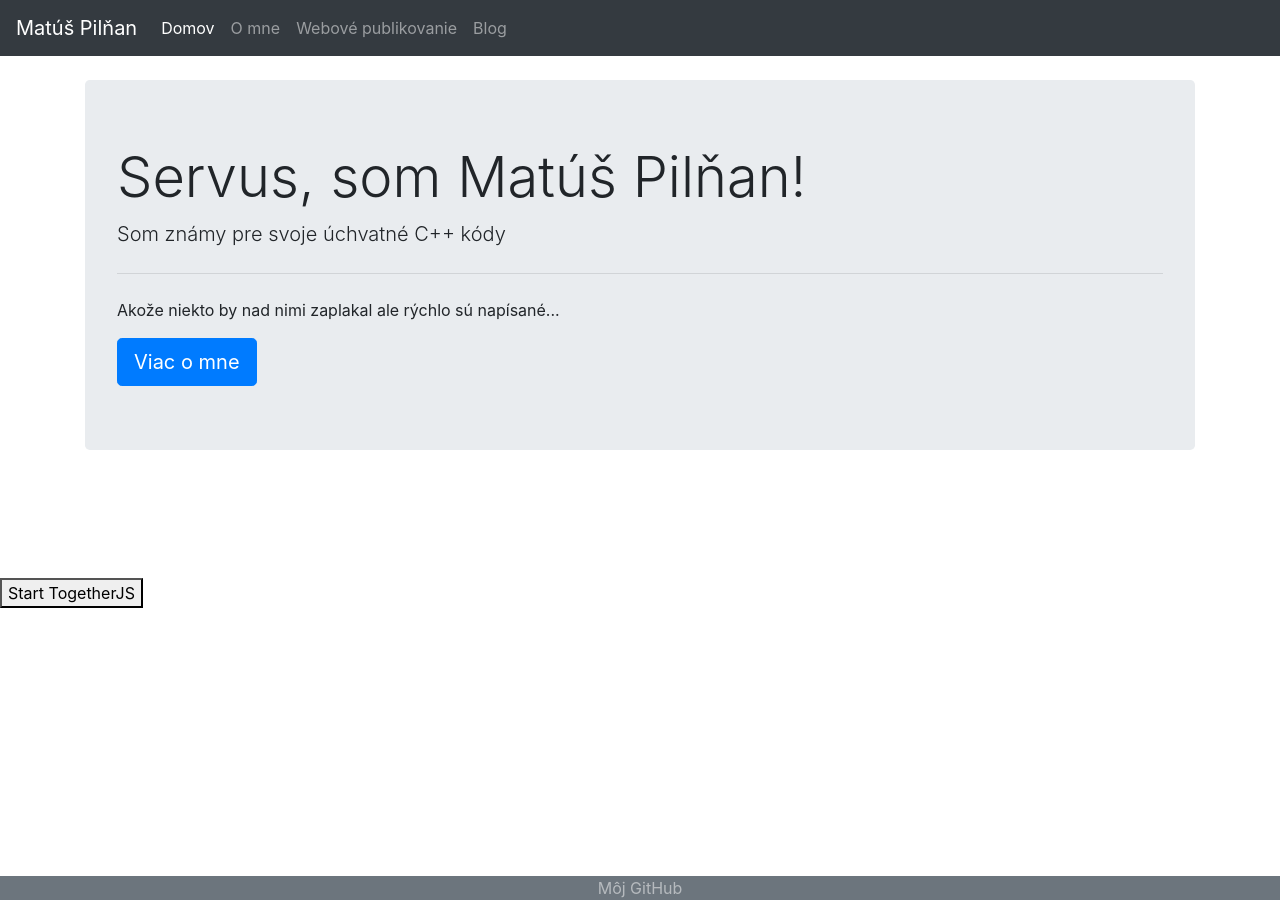
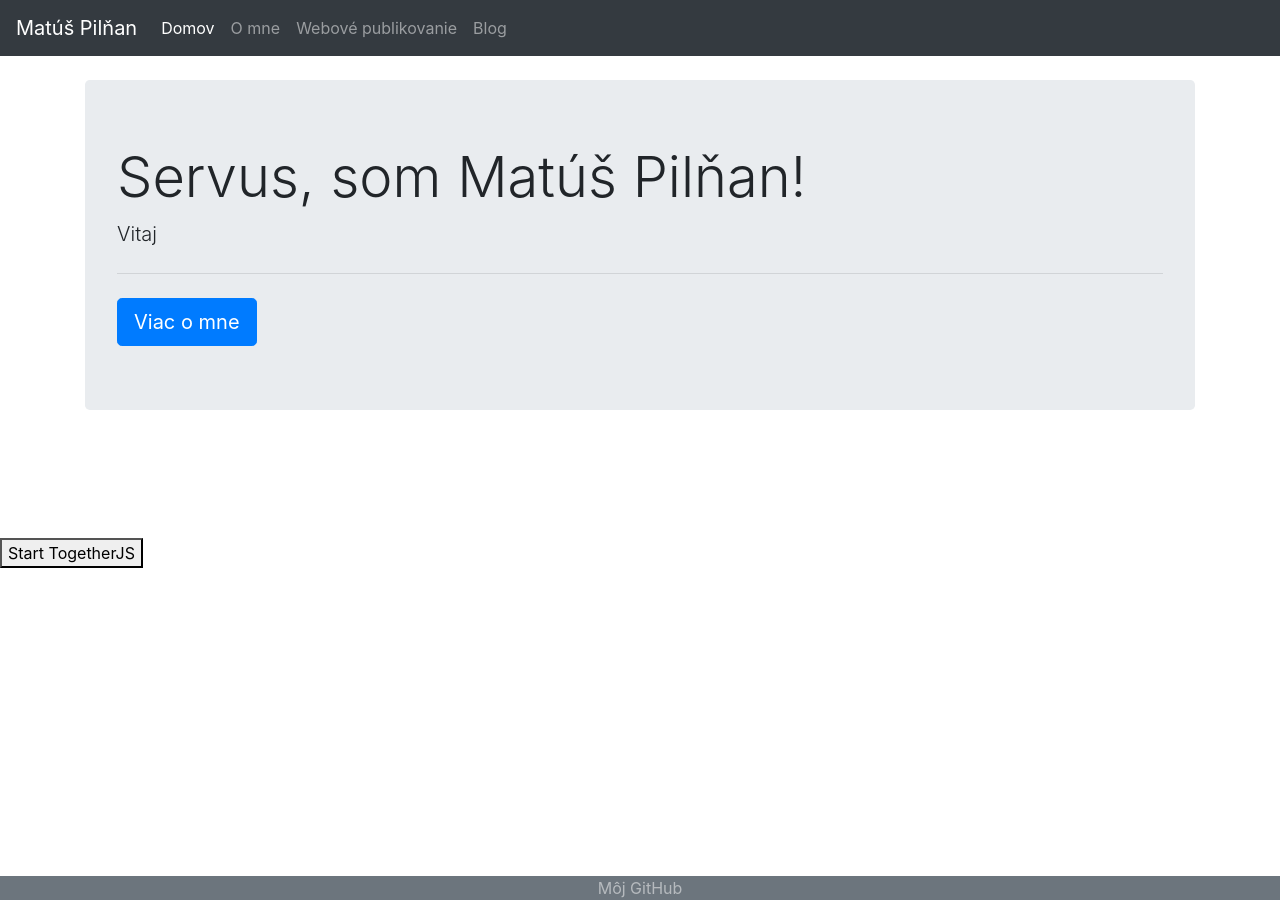
Before and after one commit to MatusPilnan/MatusPilnan.github.io, a Jekyll site: the page built from index.html, in a window 1280 px wide. Built offline with Jekyll 4.4.1, drawn with Linux system fonts in a browser that asks for light colours.

Commit message:
Update index.html

```diff
--- a/index.html
+++ b/index.html
@@ -4,8 +4,7 @@ title: Matúš Pilňan, nádejný informatik
 ---
 <div class="jumbotron">
 	<h1 class="display-4">Servus, som Matúš Pilňan!</h1>
-	<p class="lead">Som známy pre svoje úchvatné C++ kódy</p>
+	<p class="lead">Vitaj</p>
 	<hr class="my-4">
-	<p>Akože niekto by nad nimi zaplakal ale rýchlo sú napísané...</p>
 	<a class="btn btn-primary btn-lg" href="/about/" role="button">Viac o mne</a>
 </div>
```
